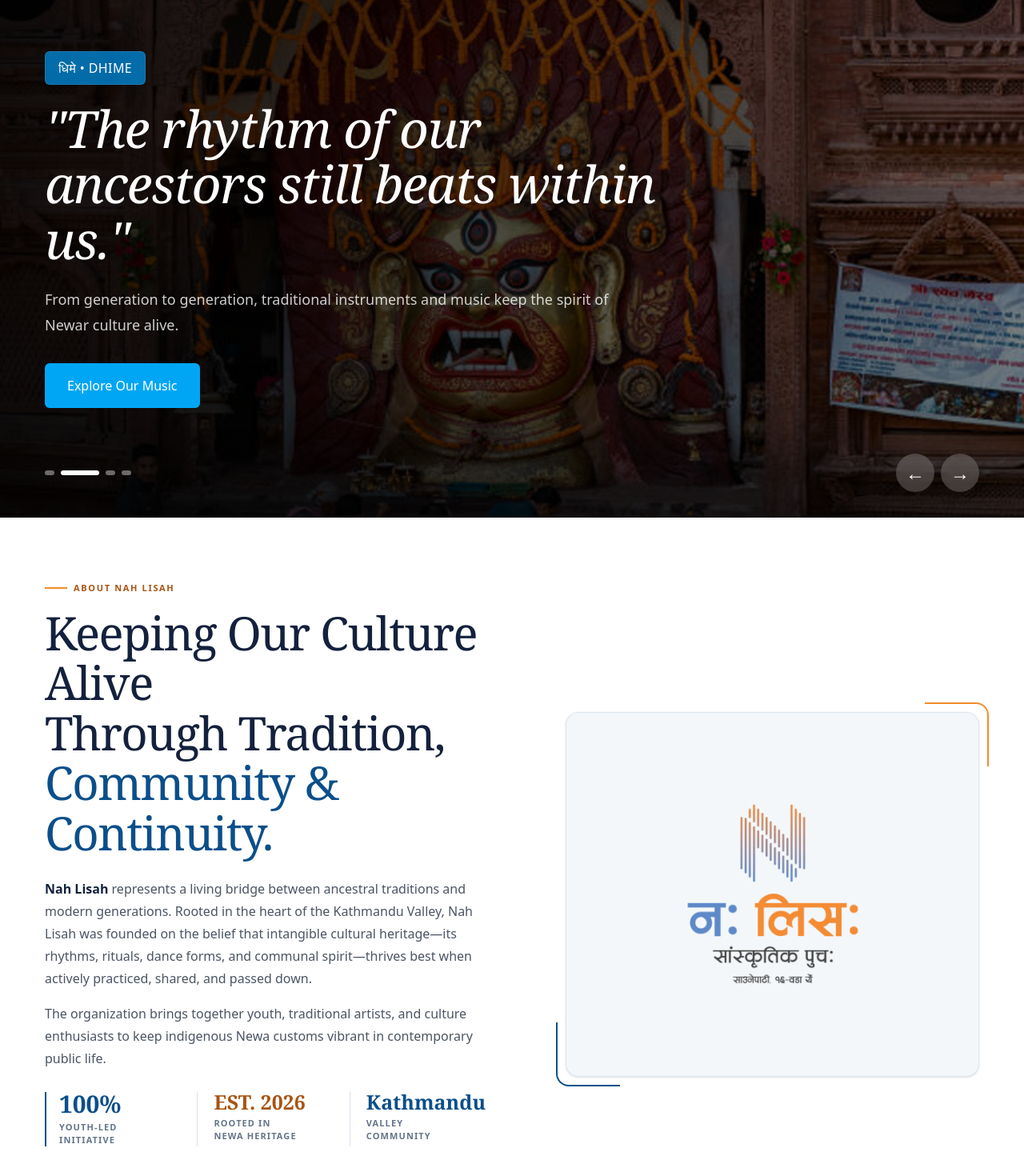
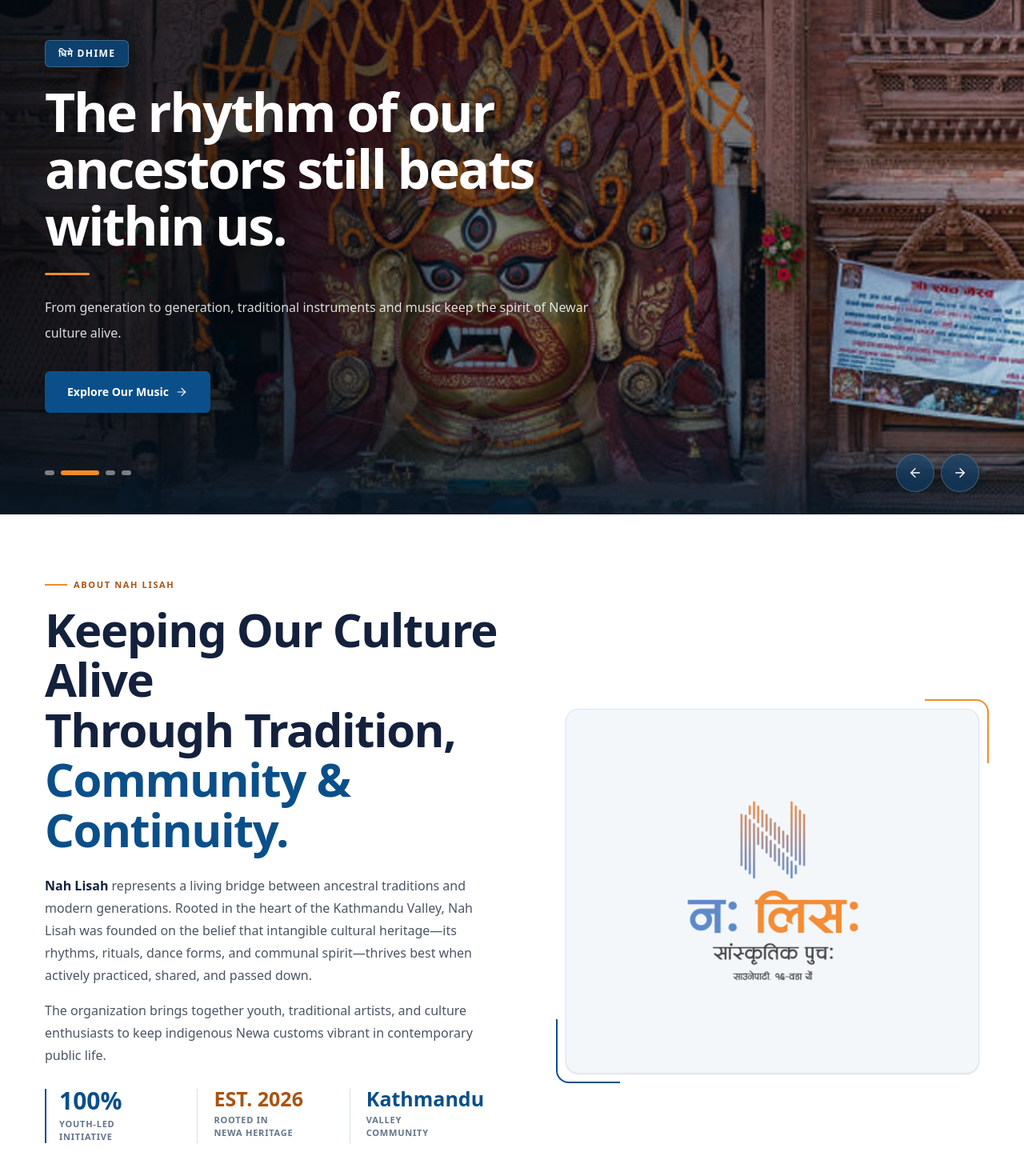
Before and after one commit to HimeshIslington123/nalisha, a Next.js app: page /home in a window 1280 px wide. Shown: the part 160-1615 px from the top of the page at 80% size. Built offline with nearby package versions, Linux system fonts and the light colour scheme.

Commit message:
Added all

```diff
--- a/app/globals.css
+++ b/app/globals.css
@@ -1,4 +1,80 @@
 @import "tailwindcss";
+
+/* =========================================================
+   GLOBAL FONT
+   ========================================================= */
+
+:root {
+  --font-main: var(--font-dm-sans);
+
+  --nah-blue: #0b4f8a;
+  --nah-blue-dark: #083b68;
+  --nah-blue-light: #e8f1f8;
+
+  --nah-orange: #f28c28;
+  --nah-orange-dark: #a85413;
+  --nah-orange-light: #fff3e6;
+
+  --nah-navy: #14213d;
+
+  --nah-text: #4b5563;
+  --nah-border: #dde4eb;
+  --nah-background: #f7f9fc;
+}
+
+/* =========================================================
+   BODY
+   ========================================================= */
+
+html {
+  scroll-behavior: smooth;
+}
+
+body {
+  margin: 0;
+  padding: 0;
+
+  font-family: var(--font-main), sans-serif;
+
+  background: #ffffff;
+  color: var(--nah-navy);
+
+  -webkit-font-smoothing: antialiased;
+  -moz-osx-font-smoothing: grayscale;
+}
+
+/* =========================================================
+   GLOBAL CONTENT CONTAINER
+   ========================================================= */
+
+.site-container {
+  width: 100%;
+  max-width: 1400px;
+
+  margin-left: auto;
+  margin-right: auto;
+
+  padding-left: 24px;
+  padding-right: 24px;
+}
+
+@media (min-width: 640px) {
+  .site-container {
+    padding-left: 40px;
+    padding-right: 40px;
+  }
+}
+
+@media (min-width: 1024px) {
+  .site-container {
+    padding-left: 56px;
+    padding-right: 56px;
+  }
+}
+
+/* =========================================================
+   FADE UP ANIMATION
+   ========================================================= */
 
 @keyframes fade-up {
   from {
@@ -16,30 +92,27 @@
   animation: fade-up 0.8s ease-out both;
 }
 
-/* =====================================================
-   GLOBAL CONTENT CONTAINER
-   Use this for every main website section
-   ===================================================== */
+/* =========================================================
+   OPTIONAL DELAYS
+   ========================================================= */
 
-.site-container {
-  width: 100%;
-  max-width: 1400px;
-  margin-left: auto;
-  margin-right: auto;
-  padding-left: 24px;
-  padding-right: 24px;
+.animate-delay-100 {
+  animation-delay: 100ms;
 }
 
-@media (min-width: 640px) {
-  .site-container {
-    padding-left: 40px;
-    padding-right: 40px;
-  }
+.animate-delay-200 {
+  animation-delay: 200ms;
 }
 
-@media (min-width: 1024px) {
-  .site-container {
-    padding-left: 56px;
-    padding-right: 56px;
-  }
+.animate-delay-300 {
+  animation-delay: 300ms;
 }
+
+/* =========================================================
+   SELECTION
+   ========================================================= */
+
+::selection {
+  background: var(--nah-blue);
+  color: white;
+}
--- a/app/layout.tsx
+++ b/app/layout.tsx
@@ -1,29 +1,29 @@
 import type { Metadata } from "next";
-import { Geist, Geist_Mono } from "next/font/google";
+import { DM_Sans } from "next/font/google";
 import "./globals.css";
 
-const geistSans = Geist({
-  variable: "--font-geist-sans",
+const dmSans = DM_Sans({
   subsets: ["latin"],
-});
-
-const geistMono = Geist_Mono({
-  variable: "--font-geist-mono",
-  subsets: ["latin"],
+  variable: "--font-dm-sans",
+  display: "swap",
 });
 
 export const metadata: Metadata = {
-  title: "Create Next App",
-  description: "Generated by create next app",
+  title: "Nah Lisah",
+  description:
+    "Keeping Newa culture, tradition, community, and heritage alive through generations.",
 };
 
-export default function RootLayout({ children }: LayoutProps<"/">) {
+export default function RootLayout({
+  children,
+}: Readonly<{
+  children: React.ReactNode;
+}>) {
   return (
-    <html
-      lang="en"
-      className={`${geistSans.variable} ${geistMono.variable} h-full antialiased`}
-    >
-      <body className="min-h-full flex flex-col">{children}</body>
+    <html lang="en">
+      <body className={`${dmSans.variable} antialiased`}>
+        {children}
+      </body>
     </html>
   );
 }
--- a/components/Navbar.tsx
+++ b/components/Navbar.tsx
@@ -52,8 +52,7 @@ export default function Navbar() {
 
   return (
     <>
-      {/* Top accent line */}
-      <div className="h-1 w-full bg-gradient-to-r from-[#0B4F8A] via-[#F28C28] to-[#0B4F8A]" />
+
 
       <nav className="sticky top-0 z-50 w-full border-b border-[#0B4F8A]/10 bg-white/95 shadow-sm backdrop-blur-md">
         <div className="mx-auto flex h-[82px] max-w-[1500px] items-center justify-between px-5 sm:px-8 lg:px-12">
--- a/components/aboutus.tsx
+++ b/components/aboutus.tsx
@@ -2,33 +2,27 @@
 
 import Image from "next/image";
 import Link from "next/link";
-import {
-  Landmark,
-  Users,
-  ArrowUpRight,
-  Sparkles,
-} from "lucide-react";
+import { ArrowUpRight } from "lucide-react";
 
 export default function AboutUs() {
   return (
     <section className="w-full overflow-hidden bg-white py-12 sm:py-16 lg:py-20">
       <div className="site-container">
 
-
-
         {/* =====================================================
             MAIN GRID
-            LEFT = CONTENT
-            RIGHT = IMAGE
         ===================================================== */}
+
         <div className="grid items-center gap-10 lg:grid-cols-[1.05fr_0.95fr] lg:gap-14 xl:gap-20">
 
           {/* =================================================
               LEFT — ABOUT CONTENT
           ================================================= */}
+
           <div className="animate-fade-up">
 
-            {/* Small eyebrow */}
+            {/* Eyebrow */}
+
             <div className="mb-4 flex items-center gap-2">
               <span className="h-[2px] w-7 bg-[#F28C28]" />
 
@@ -37,19 +31,22 @@ export default function AboutUs() {
               </span>
             </div>
 
-            {/* Main heading */}
-            <h2 className="max-w-[700px] font-serif text-[38px] leading-[1.08] tracking-[-0.025em] text-[#14213D] sm:text-[46px] lg:text-[52px] xl:text-[58px]">
+            {/* Heading */}
+
+            <h2 className="max-w-[700px] text-[38px] font-bold leading-[1.08] tracking-[-0.025em] text-[#14213D] sm:text-[46px] lg:text-[52px] xl:text-[58px]">
               Keeping Our Culture Alive
               <span className="block">
                 Through Tradition,
               </span>
+
               <span className="block text-[#0B4F8A]">
                 Community & Continuity.
               </span>
             </h2>
 
             {/* Description */}
-            <div className="mt-6 max-w-[700px] space-y-4 text-[15px] leading-7 text-[#4B5563] sm:text-[16px] sm:leading-7">
+
+            <div className="mt-6 max-w-[700px] space-y-4 text-[15px] leading-7 text-[#4B5563] sm:text-[16px]">
 
               <p>
                 <strong className="font-semibold text-[#14213D]">
@@ -74,48 +71,58 @@ export default function AboutUs() {
             {/* =================================================
                 STATS
             ================================================= */}
+
             <div className="mt-7 grid max-w-[650px] grid-cols-3">
 
               {/* 100% */}
+
               <div className="border-l-2 border-[#0B4F8A] pl-3 sm:pl-4">
-                <div className="font-serif text-[25px] font-bold leading-none text-[#0B4F8A] sm:text-[30px]">
+
+                <div className="text-[25px] font-bold leading-none text-[#0B4F8A] sm:text-[30px]">
                   100%
                 </div>
 
-                <p className="mt-1.5 text-[9px] font-semibold uppercase leading-4 tracking-[0.07em] text-[#64748B] sm:text-[11px] sm:tracking-[0.1em]">
+                <p className="mt-1.5 text-[9px] font-semibold uppercase leading-4 tracking-[0.07em] text-[#64748B] sm:text-[11px]">
                   Youth-Led
                   <span className="block">
                     Initiative
                   </span>
                 </p>
+
               </div>
 
               {/* Established */}
+
               <div className="border-l border-[#D8E0E8] pl-3 sm:pl-5">
-                <div className="font-serif text-[18px] font-bold leading-none text-[#A85413] sm:text-[25px]">
+
+                <div className="text-[18px] font-bold leading-none text-[#A85413] sm:text-[25px]">
                   EST. 2026
                 </div>
 
-                <p className="mt-1.5 text-[9px] font-semibold uppercase leading-4 tracking-[0.07em] text-[#64748B] sm:text-[11px] sm:tracking-[0.1em]">
+                <p className="mt-1.5 text-[9px] font-semibold uppercase leading-4 tracking-[0.07em] text-[#64748B] sm:text-[11px]">
                   Rooted in
                   <span className="block">
                     Newa Heritage
                   </span>
                 </p>
+
               </div>
 
               {/* Kathmandu */}
+
               <div className="border-l border-[#D8E0E8] pl-3 sm:pl-5">
-                <div className="font-serif text-[18px] font-bold leading-none text-[#0B4F8A] sm:text-[25px]">
+
+                <div className="text-[18px] font-bold leading-none text-[#0B4F8A] sm:text-[25px]">
                   Kathmandu
                 </div>
 
-                <p className="mt-1.5 text-[9px] font-semibold uppercase leading-4 tracking-[0.07em] text-[#64748B] sm:text-[11px] sm:tracking-[0.1em]">
+                <p className="mt-1.5 text-[9px] font-semibold uppercase leading-4 tracking-[0.07em] text-[#64748B] sm:text-[11px]">
                   Valley
                   <span className="block">
                     Community
                   </span>
                 </p>
+
               </div>
 
             </div>
@@ -123,7 +130,9 @@ export default function AboutUs() {
             {/* =================================================
                 BUTTON
             ================================================= */}
+
             <div className="mt-7">
+
               <Link
                 href="/about"
                 className="group inline-flex items-center gap-2 rounded-md bg-[#0B4F8A] px-5 py-3 text-[13px] font-semibold text-white transition-all duration-300 hover:bg-[#F28C28] sm:px-6 sm:py-3.5 sm:text-sm"
@@ -136,6 +145,7 @@ export default function AboutUs() {
                   className="transition-transform duration-300 group-hover:-translate-y-0.5 group-hover:translate-x-0.5"
                 />
               </Link>
+
             </div>
 
           </div>
@@ -143,18 +153,21 @@ export default function AboutUs() {
           {/* =================================================
               RIGHT — IMAGE
           ================================================= */}
+
           <div className="relative mx-auto w-full max-w-[650px] lg:max-w-none">
 
-            {/* Orange decorative corner */}
+            {/* Orange corner */}
+
             <div className="absolute -right-2 -top-2 h-20 w-20 rounded-tr-2xl border-r-2 border-t-2 border-[#F28C28] sm:-right-3 sm:-top-3" />
 
-            {/* Blue decorative corner */}
+            {/* Blue corner */}
+
             <div className="absolute -bottom-2 -left-2 h-20 w-20 rounded-bl-2xl border-b-2 border-l-2 border-[#0B4F8A] sm:-bottom-3 sm:-left-3" />
 
             {/* Image frame */}
+
             <div className="relative z-10 overflow-hidden rounded-xl border border-[#0B4F8A]/10 bg-[#F4F7FA] p-2 shadow-sm sm:rounded-2xl sm:p-3">
 
-              {/* Full image area */}
               <div className="relative flex min-h-[280px] items-center justify-center overflow-hidden rounded-lg bg-[#F4F7FA] sm:min-h-[350px] sm:rounded-xl lg:min-h-[430px]">
 
                 <Image
@@ -167,13 +180,11 @@ export default function AboutUs() {
                 />
 
               </div>
+
             </div>
 
+          </div>
 
-
-
-
-          </div>
         </div>
 
       </div>
--- a/components/heroSection.tsx
+++ b/components/heroSection.tsx
@@ -1,11 +1,13 @@
+
 "use client";
 
 import { useEffect, useState } from "react";
+import { ArrowLeft, ArrowRight } from "lucide-react";
 
 const slides = [
   {
     image: "/kisi.png",
-    label: "येँया: पुन्हि • INDRA JĀTRĀ",
+    label: "येँया: पुन्हि  INDRA JĀTRĀ",
     quote: "A culture lives when its people continue to celebrate it.",
     description:
       "Through chariot cords, traditional rhythms, and sacred libations, our youth stand proudly at the epicentre of festival life.",
@@ -13,7 +15,7 @@ const slides = [
   },
   {
     image: "/bhairav.png",
-    label: "धिमे • DHIME",
+    label: "धिमे  DHIME",
     quote: "The rhythm of our ancestors still beats within us.",
     description:
       "From generation to generation, traditional instruments and music keep the spirit of Newar culture alive.",
@@ -21,15 +23,16 @@ const slides = [
   },
   {
     image: "/kumari.png",
-    label: "जात्रा • JĀTRĀ",
-    quote: "Tradition is not something we inherit. It is something we keep alive.",
+    label: "जात्रा  JĀTRĀ",
+    quote:
+      "Tradition is not something we inherit. It is something we keep alive.",
     description:
       "Our festivals bring communities together through devotion, music, celebration, and generations of living tradition.",
     button: "Explore Our Festivals",
   },
   {
     image: "/dagi.png",
-    label: "समुदाय • COMMUNITY",
+    label: "समुदाय  COMMUNITY",
     quote: "Our culture connects generations, communities, and hearts.",
     description:
       "We celebrate our heritage by creating opportunities for young people to learn, participate, and carry tradition forward.",
@@ -48,7 +51,6 @@ export default function Hero() {
     setCurrent((prev) => (prev - 1 + slides.length) % slides.length);
   };
 
-  // Automatically change slide every 5 seconds
   useEffect(() => {
     const interval = setInterval(() => {
       setCurrent((prev) => (prev + 1) % slides.length);
@@ -60,8 +62,12 @@ export default function Hero() {
   const slide = slides[current];
 
   return (
-    <section className="relative h-[calc(100vh-80px)] min-h-[600px] w-full overflow-hidden bg-black">
-      {/* Background Images */}
+    <section className="relative h-[calc(100vh-80px)] min-h-[600px] w-full overflow-hidden bg-[#14213D]">
+
+      {/* =====================================================
+          BACKGROUND IMAGES
+      ===================================================== */}
+
       {slides.map((item, index) => (
         <div
           key={item.image}
@@ -77,60 +83,122 @@ export default function Hero() {
         </div>
       ))}
 
-      {/* Dark overlay */}
-      <div className="absolute inset-0 bg-black/45" />
+      {/* =====================================================
+          CONTROLLED OVERLAY
 
-      {/* Extra left-to-right gradient */}
-      <div className="absolute inset-0 bg-gradient-to-r from-black/75 via-black/45 to-black/10" />
+          Instead of putting black/45 over the entire image,
+          the left side is darker for readability while the
+          right side remains much more visible.
+      ===================================================== */}
 
-      {/* Bottom gradient */}
-      <div className="absolute inset-x-0 bottom-0 h-40 bg-gradient-to-t from-black/50 to-transparent" />
+<div className="absolute inset-0 bg-gradient-to-r from-black/80 via-black/45 to-black/10" />
 
-      {/* Content */}
+      {/* Subtle overall tint */}
+
+      <div className="absolute inset-0 bg-[#0B4F8A]/10" />
+
+      {/* Bottom fade */}
+
+      <div className="absolute inset-x-0 bottom-0 h-44 bg-gradient-to-t from-[#071827]/75 via-[#071827]/25 to-transparent" />
+
+      {/* =====================================================
+          CONTENT
+      ===================================================== */}
+
       <div className="relative z-10 flex h-full items-center">
-        <div className="mx-auto w-full max-w-[1400px] px-6 sm:px-10 lg:px-14">
+
+        <div className="site-container">
+
           <div className="max-w-[800px]">
 
-            {/* Label */}
+            {/* =================================================
+                LABEL
+            ================================================= */}
+
             <div
               key={`label-${current}`}
-              className="mb-5 inline-flex animate-fade-up rounded-md border border-white/10 bg-sky-600/80 px-4 py-2 text-sm font-medium tracking-wide text-white backdrop-blur-sm sm:text-base"
+              className="mb-5 inline-flex animate-fade-up items-center gap-2 rounded-md border border-white/20 bg-[#0B4F8A]/75 px-4 py-2 text-[11px] font-bold uppercase tracking-[0.12em] text-white shadow-lg backdrop-blur-md sm:text-xs"
             >
+              {/* Orange accent */}
+
+
+
               {slide.label}
             </div>
 
-            {/* Quote */}
+            {/* =================================================
+                QUOTE
+
+                No font-serif.
+                Uses the same global font as the rest of site.
+            ================================================= */}
+
             <h1
               key={`quote-${current}`}
-              className="animate-fade-up font-serif text-4xl font-medium italic leading-[1.08] tracking-[-0.02em] text-white sm:text-5xl md:text-6xl lg:text-[64px]"
+              className="max-w-[780px] animate-fade-up text-[38px] font-bold leading-[1.08] tracking-[-0.035em] text-white sm:text-[48px] md:text-[58px] lg:text-[66px]"
             >
-              "{slide.quote}"
+              {slide.quote}
             </h1>
 
-            {/* Paragraph */}
+            {/* =================================================
+                ORANGE UNDERLINE
+            ================================================= */}
+
+            <div
+              key={`line-${current}`}
+              className="mt-6 h-[3px] w-14 animate-fade-up rounded-full bg-[#F28C28]"
+            />
+
+            {/* =================================================
+                DESCRIPTION
+            ================================================= */}
+
             <p
               key={`description-${current}`}
-              className="mt-6 max-w-[760px] animate-fade-up text-base leading-7 text-white/80 sm:text-lg sm:leading-8"
+              className="mt-6 max-w-[700px] animate-fade-up text-[14px] leading-7 text-white/85 sm:text-[16px] sm:leading-8"
             >
               {slide.description}
             </p>
 
-            {/* Button */}
+            {/* =================================================
+                BUTTON
+            ================================================= */}
+
             <button
               key={`button-${current}`}
-              className="mt-8 animate-fade-up rounded-md bg-sky-500 px-7 py-4 text-base font-medium text-white transition-all duration-300 hover:bg-sky-600 hover:shadow-lg hover:shadow-sky-500/20 active:scale-95"
+              className="group mt-8 inline-flex items-center gap-2 animate-fade-up rounded-md bg-[#0B4F8A] px-6 py-3.5 text-[13px] font-bold text-white shadow-lg transition-all duration-300 hover:bg-[#F28C28] hover:shadow-xl active:scale-95 sm:px-7 sm:py-4 sm:text-sm"
             >
               {slide.button}
+
+              <ArrowRight
+                size={16}
+                strokeWidth={1.8}
+                className="transition-transform duration-300 group-hover:translate-x-1"
+              />
             </button>
-          </div>
-        </div>
+
           </div>
 
-      {/* Bottom Controls */}
-      <div className="absolute bottom-8 left-6 right-6 z-20 mx-auto flex max-w-[1400px] items-center justify-between sm:left-10 sm:right-10 lg:left-14 lg:right-14">
+        </div>
 
-        {/* Indicators */}
+      </div>
+
+      {/* =====================================================
+          BOTTOM CONTROLS
+      ===================================================== */}
+
+      <div className="absolute bottom-7 left-0 right-0 z-20">
+
+        <div className="site-container">
+
+          <div className="flex items-center justify-between">
+
+            {/* =================================================
+                INDICATORS
+            ================================================= */}
+
             <div className="flex items-center gap-2">
+
               {slides.map((_, index) => (
                 <button
                   key={index}
@@ -138,32 +206,52 @@ export default function Hero() {
                   aria-label={`Go to slide ${index + 1}`}
                   className={`h-1.5 rounded-full transition-all duration-500 ${
                     index === current
-                  ? "w-12 bg-white"
-                  : "w-3 bg-white/40 hover:bg-white/70"
+                      ? "w-12 bg-[#F28C28]"
+                      : "w-3 bg-white/45 hover:bg-white/75"
                   }`}
                 />
               ))}
+
             </div>
 
-        {/* Arrows */}
+            {/* =================================================
+                ARROWS
+            ================================================= */}
+
             <div className="flex items-center gap-2">
+
               <button
                 onClick={previousSlide}
                 aria-label="Previous slide"
-            className="flex h-12 w-12 items-center justify-center rounded-full bg-white/20 text-2xl text-white backdrop-blur-md transition-all duration-300 hover:bg-white/35"
+                className="group flex h-11 w-11 items-center justify-center rounded-full border border-white/20 bg-[#0B4F8A]/45 text-white backdrop-blur-md transition-all duration-300 hover:border-[#F28C28] hover:bg-[#F28C28] sm:h-12 sm:w-12"
               >
-            ←
+                <ArrowLeft
+                  size={18}
+                  strokeWidth={1.8}
+                  className="transition-transform duration-300 group-hover:-translate-x-0.5"
+                />
               </button>
 
               <button
                 onClick={nextSlide}
                 aria-label="Next slide"
-            className="flex h-12 w-12 items-center justify-center rounded-full bg-white/20 text-2xl text-white backdrop-blur-md transition-all duration-300 hover:bg-white/35"
+                className="group flex h-11 w-11 items-center justify-center rounded-full border border-white/20 bg-[#0B4F8A]/45 text-white backdrop-blur-md transition-all duration-300 hover:border-[#F28C28] hover:bg-[#F28C28] sm:h-12 sm:w-12"
               >
-            →
+                <ArrowRight
+                  size={18}
+                  strokeWidth={1.8}
+                  className="transition-transform duration-300 group-hover:translate-x-0.5"
+                />
               </button>
+
             </div>
+
           </div>
+
+        </div>
+
+      </div>
+
     </section>
   );
 }
```
Also changed, not shown: components/WhatWeDo.tsx (+49 -8 lines). Lines whose indentation alone changed are shown as unchanged.
